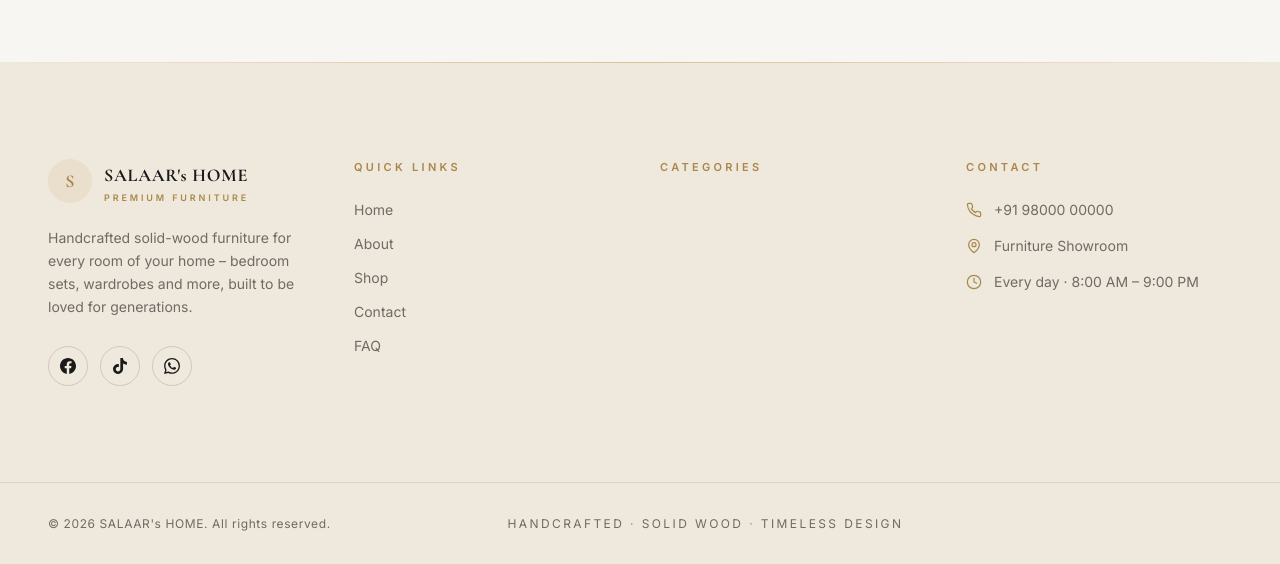
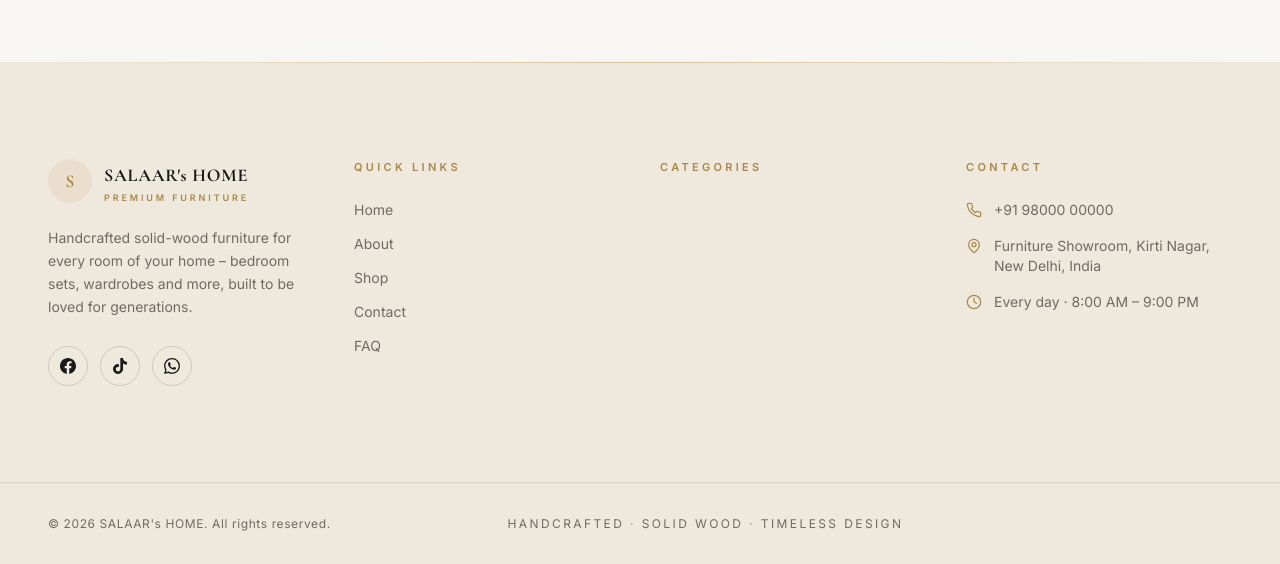
Before and after one commit to rishabhtcodes/SALAARs-HOME-FURNITURE, a Django app: page / in a window 1280 px wide. Shown: the part 3272-3836 px from the top of the page. Run offline with Django 5.2, Linux system fonts and the light colour scheme; data that the repository does not hold is empty; style sheets or scripts are compiled from the project's sources.

Commit message:
chore: update store location and addresses to Delhi, India (Asia/Kolkata timezone, INR currencies)

```diff
--- a/config/settings.py
+++ b/config/settings.py
@@ -70,7 +70,7 @@ AUTH_PASSWORD_VALIDATORS = [
 ]
 
 LANGUAGE_CODE = 'en-us'
-TIME_ZONE = 'Asia/Karachi'
+TIME_ZONE = 'Asia/Kolkata'
 USE_I18N = True
 USE_TZ = True
 
@@ -91,7 +91,7 @@ SITE_URL = env('SITE_URL', default='https://salaars-home.vercel.app')
 SITE_PHONE_DISPLAY = env('SITE_PHONE_DISPLAY', default='+91 98000 00000')
 SITE_PHONE_INTL = env('SITE_PHONE_INTL', default='919800000000')
 SITE_WHATSAPP_NUMBER = env('SITE_WHATSAPP_NUMBER', default='917986307281')
-SITE_ADDRESS = env('SITE_ADDRESS', default='Furniture Showroom')
+SITE_ADDRESS = env('SITE_ADDRESS', default='Furniture Showroom, Kirti Nagar, New Delhi, India')
 SITE_HOURS = env('SITE_HOURS', default='Every day · 8:00 AM – 9:00 PM')
 SITE_FACEBOOK = env('SITE_FACEBOOK', default='https://www.facebook.com')
 SITE_TIKTOK = env('SITE_TIKTOK', default='https://www.tiktok.com')
--- a/store/context_processors.py
+++ b/store/context_processors.py
@@ -6,17 +6,17 @@ SITE = {
     "tagline": "Premium Furniture Showroom",
     "tagline_short": "Premium Furniture",
     "url": settings.SITE_URL.rstrip("/"),
-    "description": "SALAAR's HOME is a premium furniture showroom in Karachi, Pakistan offering handcrafted bedroom sets, beds, wardrobes, side tables and dressers in solid wood. Luxury wooden furniture delivered nationwide with professional assembly.",
+    "description": "SALAAR's HOME is a premium furniture showroom in Delhi, India offering handcrafted bedroom sets, beds, wardrobes, side tables and dressers in solid wood. Luxury wooden furniture delivered nationwide with professional assembly.",
     "keywords": [
-        "Furniture Karachi",
-        "Bedroom Sets Karachi",
-        "Beds Karachi",
-        "Wardrobes Karachi",
-        "Side Tables Karachi",
-        "Dressers Karachi",
-        "Wooden Furniture Karachi",
-        "Luxury Furniture Karachi",
-        "Premium Furniture Pakistan",
+        "Furniture Delhi",
+        "Bedroom Sets Delhi",
+        "Beds Delhi",
+        "Wardrobes Delhi",
+        "Side Tables Delhi",
+        "Dressers Delhi",
+        "Wooden Furniture Delhi",
+        "Luxury Furniture Delhi",
+        "Premium Furniture India",
         "SALAAR's HOME",
     ],
     "phone_display": settings.SITE_PHONE_DISPLAY,
@@ -24,8 +24,8 @@ SITE = {
     "whatsapp_number": getattr(settings, "SITE_WHATSAPP_NUMBER", "917986307281"),
     "address": settings.SITE_ADDRESS,
     "hours": settings.SITE_HOURS,
-    "maps_url": "https://www.google.com/maps/search/?api=1&query=Furniture+Showroom",
-    "map_embed": "https://www.google.com/maps?q=Furniture+Showroom&output=embed",
+    "maps_url": "https://www.google.com/maps/search/?api=1&query=Furniture+Showroom+Delhi",
+    "map_embed": "https://www.google.com/maps?q=Furniture+Showroom+Kirti+Nagar+Delhi&output=embed",
     "facebook": settings.SITE_FACEBOOK,
     "tiktok": settings.SITE_TIKTOK,
     "whatsapp_message": "Hello SALAAR's HOME! I'm interested in your furniture.",
--- a/store/emails.py
+++ b/store/emails.py
@@ -25,7 +25,7 @@ def send_order_confirmation_email(order):
         "url": getattr(settings, "SITE_URL", "https://salaars-home.vercel.app").rstrip("/"),
         "phone_display": getattr(settings, "SITE_PHONE_DISPLAY", "+91 98000 00000"),
         "phone_intl": getattr(settings, "SITE_PHONE_INTL", "919800000000"),
-        "address": getattr(settings, "SITE_ADDRESS", "Furniture Showroom"),
+        "address": getattr(settings, "SITE_ADDRESS", "Furniture Showroom, Kirti Nagar, New Delhi, India"),
         "hours": getattr(settings, "SITE_HOURS", "Every day · 8:00 AM – 9:00 PM"),
     }
 
--- a/store/forms.py
+++ b/store/forms.py
@@ -31,7 +31,7 @@ class CheckoutForm(forms.ModelForm):
             }),
             "city": forms.TextInput(attrs={
                 "class": "w-full rounded-xl border border-line bg-linen px-4 py-3 text-sm text-ink placeholder:text-stone/60 focus:border-gold focus:outline-none",
-                "placeholder": "Karachi",
+                "placeholder": "Delhi",
                 "required": True,
             }),
             "address": forms.Textarea(attrs={
--- a/store/models.py
+++ b/store/models.py
@@ -192,7 +192,7 @@ class Order(models.Model):
     phone = models.CharField(max_length=50)
     email = models.EmailField(blank=True)
     address = models.TextField()
-    city = models.CharField(max_length=100, default="Karachi")
+    city = models.CharField(max_length=100, default="Delhi")
     notes = models.TextField(blank=True)
     payment_method = models.CharField(max_length=30, choices=PAYMENT_METHOD_CHOICES, default="card")
     is_paid = models.BooleanField(default=False)
--- a/templates/emails/order_confirmation.txt
+++ b/templates/emails/order_confirmation.txt
@@ -3,7 +3,7 @@ Order Confirmation #{{ order.id }} - {{ site.name|default:"SALAAR's HOME" }}
 Dear {{ order.full_name }},
 
 Thank you for your order with {{ site.name|default:"SALAAR's HOME" }}.
-We have received your furniture order and our Karachi showroom team will contact you on {{ order.phone }} shortly to confirm delivery timelines.
+We have received your furniture order and our Delhi showroom team will contact you on {{ order.phone }} shortly to confirm delivery timelines.
 
 --- ORDER SUMMARY ---
 Order ID: #{{ order.id }}
@@ -18,7 +18,7 @@ Total Amount: Rs. {{ order.total_amount|floatformat:"0" }}
 
 --- DELIVERY DETAILS ---
 {{ order.address }}
-{{ order.city }}, Pakistan
+{{ order.city }}, India
 Phone: {{ order.phone }}
 
 {% if order.notes %}
--- a/templates/includes/product_card.html
+++ b/templates/includes/product_card.html
@@ -3,7 +3,7 @@
   <!-- Image Frame -->
   <a href="{% url 'product_detail' product.slug %}" class="relative block aspect-[4/3] overflow-hidden bg-beige" aria-label="View details – {{ product.name }}">
     <img src="{% static product.image|slice:'1:' %}"
-         alt="{{ product.name }} – {{ product.category.name }} – SALAAR's HOME Karachi"
+         alt="{{ product.name }} – {{ product.category.name }} – SALAAR's HOME Delhi"
          loading="lazy"
          class="h-full w-full object-contain p-3 transition-transform duration-300 ease-out group-hover:scale-[1.03] sm:p-5"
          onerror="this.src='{% static 'placeholders/product-placeholder.svg' %}';">
--- a/templates/pages/about.html
+++ b/templates/pages/about.html
@@ -2,7 +2,7 @@
 {% load static %}
 
 {% block title %}About Us | {{ SITE.name }}{% endblock %}
-{% block description %}{{ SITE.name }} is a family-run furniture showroom in Karachi, Pakistan. Explore our story, our workshop values and why thousands of families furnish with us.{% endblock %}
+{% block description %}{{ SITE.name }} is a family-run furniture showroom in Delhi, India. Explore our story, our workshop values and why thousands of families furnish with us.{% endblock %}
 
 {% block content %}
 {% include "includes/page_hero.html" with title="Furnishing Homes With Care" eyebrow="Our Story" description="A family-run showroom where timeless design meets honest craftsmanship." image="/banners/1.webp" %}
--- a/templates/pages/cart.html
+++ b/templates/pages/cart.html
@@ -72,7 +72,7 @@
               </div>
               <div class="flex justify-between text-stone">
                 <span>Showroom Assembly</span>
-                <span class="text-gold-deep font-medium">Included (Karachi)</span>
+                <span class="text-gold-deep font-medium">Included (Delhi NCR)</span>
               </div>
               <div class="flex justify-between text-stone">
                 <span>Transport</span>
--- a/templates/pages/checkout.html
+++ b/templates/pages/checkout.html
@@ -4,7 +4,7 @@
 {% block title %}Checkout | {{ SITE.name }}{% endblock %}
 
 {% block content %}
-{% include "includes/page_hero.html" with title="Complete Your Order" eyebrow="Direct Showroom Delivery" description="Provide your delivery details. We assemble all furniture upon arrival in Karachi." image="/banners/2.webp" %}
+{% include "includes/page_hero.html" with title="Complete Your Order" eyebrow="Direct Showroom Delivery" description="Provide your delivery details. We assemble all furniture upon arrival across Delhi NCR." image="/banners/2.webp" %}
 
 <section class="bg-cream py-12 sm:py-16 lg:py-20">
   <div class="mx-auto w-full max-w-[1400px] px-4 sm:px-6 lg:px-8 xl:px-12 grid gap-12 lg:grid-cols-[1fr_420px]">
--- a/templates/pages/faq.html
+++ b/templates/pages/faq.html
@@ -2,7 +2,7 @@
 {% load static %}
 
 {% block title %}Frequently Asked Questions | {{ SITE.name }}{% endblock %}
-{% block description %}Answers about delivery, custom furniture, payment methods, contact details, delivery times and warranty at {{ SITE.name }} in Karachi.{% endblock %}
+{% block description %}Answers about delivery, custom furniture, payment methods, contact details, delivery times and warranty at {{ SITE.name }} in Delhi.{% endblock %}
 
 {% block extra_head %}
 <script type="application/ld+json">
--- a/templates/pages/home.html
+++ b/templates/pages/home.html
@@ -14,14 +14,14 @@
   "description": "{{ SITE.description|escapejs }}",
   "telephone": "+{{ SITE.phone_intl }}",
   "priceRange": "$$",
-  "currenciesAccepted": "PKR",
+  "currenciesAccepted": "INR",
   "address": {
     "@type": "PostalAddress",
     "streetAddress": "{{ SITE.address|escapejs }}",
-    "addressLocality": "Karachi",
-    "addressRegion": "Sindh",
-    "postalCode": "74000",
-    "addressCountry": "PK"
+    "addressLocality": "Delhi",
+    "addressRegion": "Delhi",
+    "postalCode": "110015",
+    "addressCountry": "IN"
   },
   "geo": { "@type": "GeoCoordinates", "latitude": 24.8607, "longitude": 67.0011 },
   "openingHoursSpecification": [{
@@ -30,7 +30,7 @@
     "opens": "08:00",
     "closes": "21:00"
   }],
-  "areaServed": ["Karachi","Pakistan"],
+  "areaServed": ["Delhi","India"],
   "sameAs": ["https://www.facebook.com","https://www.tiktok.com"],
   "parentOrganization": { "@id": "{{ SITE.url }}/#organization" }
 }
@@ -47,8 +47,8 @@
     "@type": "ContactPoint",
     "telephone": "+{{ SITE.phone_intl }}",
     "contactType": "sales",
-    "areaServed": "PK",
-    "availableLanguage": ["en","ur"]
+    "areaServed": "IN",
+    "availableLanguage": ["en","hi"]
   }
 }
 </script>
--- a/templates/pages/order_success.html
+++ b/templates/pages/order_success.html
@@ -12,7 +12,7 @@
       <p class="eyebrow justify-center mt-6">Order #{{ order.id }} Confirmed</p>
       <h1 class="font-display text-3xl font-bold text-ink sm:text-4xl">Thank You for Your Order!</h1>
       <p class="mt-4 text-sm leading-relaxed text-stone">
-        We have received your furniture order for <strong>{{ order.full_name }}</strong>. Our Karachi showroom team will contact you on <strong>{{ order.phone }}</strong> shortly to verify delivery timelines and arrangements.
+        We have received your furniture order for <strong>{{ order.full_name }}</strong>. Our Delhi showroom team will contact you on <strong>{{ order.phone }}</strong> shortly to verify delivery timelines and arrangements.
       </p>
 
       <div class="mt-8 rounded-2xl bg-linen p-5 text-left text-xs space-y-2 border border-line">
--- a/templates/pages/payment_gateway.html
+++ b/templates/pages/payment_gateway.html
@@ -37,7 +37,7 @@
         <div class="rounded-2xl border border-amber-200 bg-amber-50/70 p-4 text-xs text-amber-900 flex items-start gap-3">
           <svg class="h-5 w-5 shrink-0 text-amber-600 mt-0.5" viewBox="0 0 24 24" fill="none" stroke="currentColor" stroke-width="2"><circle cx="12" cy="12" r="10"/><path d="M12 8v4"/><path d="M12 16h.01"/></svg>
           <div>
-            <strong class="font-semibold">Interactive Demo Mode:</strong> This simulates a real Pakistani payment gateway (PayMob / Alfa / Safepay / JazzCash). No real money will be charged. Click "Authorize & Complete Payment" to simulate a successful 3D-Secure transaction.
+            <strong class="font-semibold">Interactive Demo Mode:</strong> This simulates a real Indian payment gateway (Razorpay / PayU / Cashfree / UPI). No real money will be charged. Click "Authorize & Complete Payment" to simulate a successful 3D-Secure transaction.
           </div>
         </div>
 
--- a/templates/pages/product_detail.html
+++ b/templates/pages/product_detail.html
@@ -29,7 +29,7 @@
     "url": "{{ SITE.url }}/product/{{ product.slug }}",
     "itemCondition": "https://schema.org/NewCondition",
     "availability": "{% if product.availability == 'In Stock' %}https://schema.org/InStock{% else %}https://schema.org/PreOrder{% endif %}",
-    "priceCurrency": "PKR"{% if product.price %},
+    "priceCurrency": "INR"{% if product.price %},
     "price": "{{ product.price }}"{% endif %}
   }
 }
@@ -95,7 +95,7 @@
         <span class="inline-flex items-center rounded-full bg-emerald-50 px-2.5 py-0.5 text-xs font-semibold text-emerald-800 ring-1 ring-emerald-600/20">Showroom Assembly Included</span>
       </div>
       <p class="mt-2 text-sm text-stone">
-        Direct workshop pricing with solid Sheesham/Oak craftsmanship & professional white-glove setup in Karachi.
+        Direct workshop pricing with solid Sheesham/Oak craftsmanship & professional white-glove setup across Delhi NCR.
       </p>
 
       <p class="mt-8 leading-relaxed text-stone">{% if product.description %}{{ product.description }}{% else %}{{ product.category.description }} {{ product.category.short }}{% endif %}</p>
--- a/templates/pages/shop.html
+++ b/templates/pages/shop.html
@@ -2,7 +2,7 @@
 {% load static %}
 
 {% block title %}Shop All Furniture | {{ SITE.name }}{% endblock %}
-{% block description %}Browse the full {{ SITE.name }} collection in Karachi – bedroom sets, beds, wardrobes, side tables and dressers. Filter by category, price, material or color.{% endblock %}
+{% block description %}Browse the full {{ SITE.name }} collection in Delhi – bedroom sets, beds, wardrobes, side tables and dressers. Filter by category, price, material or color.{% endblock %}
 
 {% block content %}
 {% include "includes/page_hero.html" with title="Shop All Furniture" eyebrow="The Collection" description="Every piece in our showroom, in one place. Filter by category, price or material to find exactly what your home needs." image="/banners/2.webp" %}
```
Also changed, not shown: store/tests.py (+4 -4 lines), templates/emails/order_confirmation.html (+4 -4 lines), templates/pages/contact.html (+6 -6 lines), store/migrations/0005_alter_order_city.py (added).
